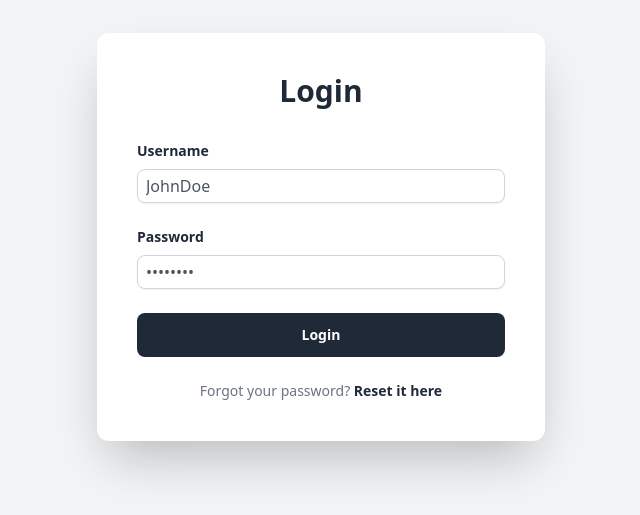
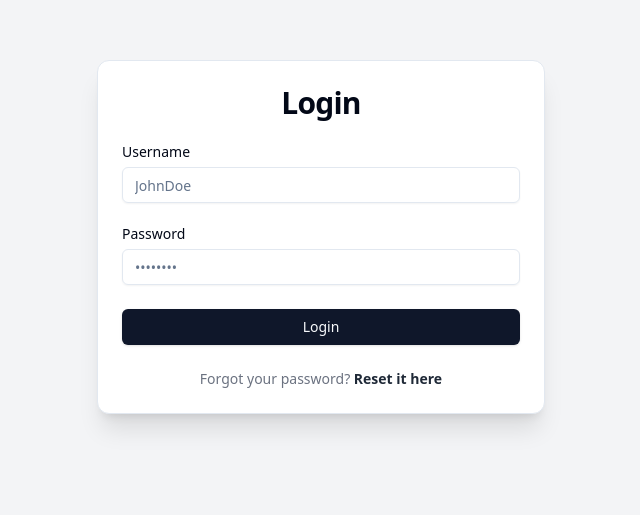
Before and after one commit to arshedgithub/Majlis_project_uoc, a Next.js app: page /login in a window 1280 px wide. Shown: the part 163-678 px from the top of the page, without its empty margins (319-959 px from the left). Built offline with nearby package versions, Linux system fonts and the light colour scheme.

Commit message:
change login page  to Shad cn design

```diff
--- a/app/(auth)/login/page.tsx
+++ b/app/(auth)/login/page.tsx
@@ -2,8 +2,19 @@
 
 import { useState } from "react";
 import Link from "next/link";
+import { Input } from "@/components/ui/input";
+import { Button } from "@/components/ui/button";
+import { Label } from "@/components/ui/label";
+import {
+  Card,
+  CardHeader,
+  CardTitle,
+  CardContent,
+  CardFooter,
+} from "@/components/ui/card";
+import { Loader2 } from "lucide-react";
 
-export default function login() {
+export default function Login() {
   const [loading, setLoading] = useState(false);
   const [email, setEmail] = useState<string>("");
   const [password, setPassword] = useState<string>("");
@@ -41,17 +52,18 @@ export default function login() {
   };
 
   return (
-    <div className="min-h-screen flex items-center justify-center bg-cover bg-center bg-gray-100">
+    <div className="min-h-screen flex items-center justify-center bg-gray-100 px-4">
       {loading ? (
         <div className="flex flex-col items-center">
-          <div className="animate-spin rounded-full h-16 w-16 border-t-4 border-gray-900"></div>
-          <p className="text-gray-950 mt-4 text-lg">Loading...</p>
+          <Loader2 className="h-12 w-12 animate-spin text-gray-900" />
+          <p className="text-gray-900 mt-4 text-lg">Loading...</p>
         </div>
       ) : (
-        <div className="bg-[#ffffff] p-10 rounded-xl shadow-2xl max-w-md w-full relative">
-          <h1 className="text-3xl font-extrabold text-gray-800 text-center mb-8">
-            Login
-          </h1>
+        <Card className="w-full max-w-md shadow-xl">
+          <CardHeader>
+            <CardTitle className="text-3xl text-center">Login</CardTitle>
+          </CardHeader>
+          <CardContent>
             <form
               onSubmit={(e) => {
                 e.preventDefault();
@@ -59,56 +71,43 @@ export default function login() {
               }}
               className="space-y-6"
             >
-            <div>
-              <label
-                htmlFor="email"
-                className="block text-sm font-semibold text-gray-800"
-              >
-                Username
-              </label>
-              <input
+              <div className="grid gap-2">
+                <Label htmlFor="username">Username</Label>
+                <Input
                   id="username"
                   type="text"
                   pattern="[a-zA-Z0-9]+"
-                onChange={(event) => setEmail(event.target.value)}
                   placeholder="JohnDoe"
                   required
-                className="mt-2 block w-full py-1 px-2 border border-gray-300 rounded-lg shadow-sm focus:outline-none focus:ring-2 focus:ring-gray-200 focus:border-gray-200 text-gray-800 placeholder-gray-600"
+                  value={email}
+                  onChange={(e) => setEmail(e.target.value)}
                 />
               </div>
-            <div>
-              <label
-                htmlFor="password"
-                className="block text-sm font-semibold text-gray-800"
-              >
-                Password
-              </label>
-              <input
+              <div className="grid gap-2">
+                <Label htmlFor="password">Password</Label>
+                <Input
                   id="password"
                   type="password"
-                onChange={(event) => setPassword(event.target.value)}
                   placeholder="••••••••"
                   required
-                className="mt-2 block w-full py-1 px-2 border border-gray-300 rounded-lg shadow-sm focus:outline-none focus:ring-2 focus:ring-gray-200 focus:border-gray-200 text-gray-800 placeholder-gray-600"
+                  value={password}
+                  onChange={(e) => setPassword(e.target.value)}
                 />
               </div>
-            <button
-              type="submit"
-              className="w-full bg-gray-800 text-white py-3 rounded-lg font-bold text-sm hover:from-gray-800 hover:to-gray-800 transition-colors focus:outline-none focus:ring-4 focus:ring-blue-300"
-            >
+              <Button type="submit" className="w-full">
                 Login
-            </button>
+              </Button>
             </form>
-          <p className="text-center text-gray-500 text-sm mt-6">
+          </CardContent>
+          <CardFooter className="flex justify-center">
+            <p className="text-sm text-gray-500">
               Forgot your password?{" "}
-            <Link
-              href="/reset"
-              className="text-gray-800 hover:underline font-bold"
-            >
+              <Link href="/reset" className="text-gray-800 hover:underline font-bold">
                 Reset it here
               </Link>
             </p>
-        </div>
+          </CardFooter>
+        </Card>
       )}
     </div>
   );
```
Lines whose indentation alone changed are shown as unchanged.
